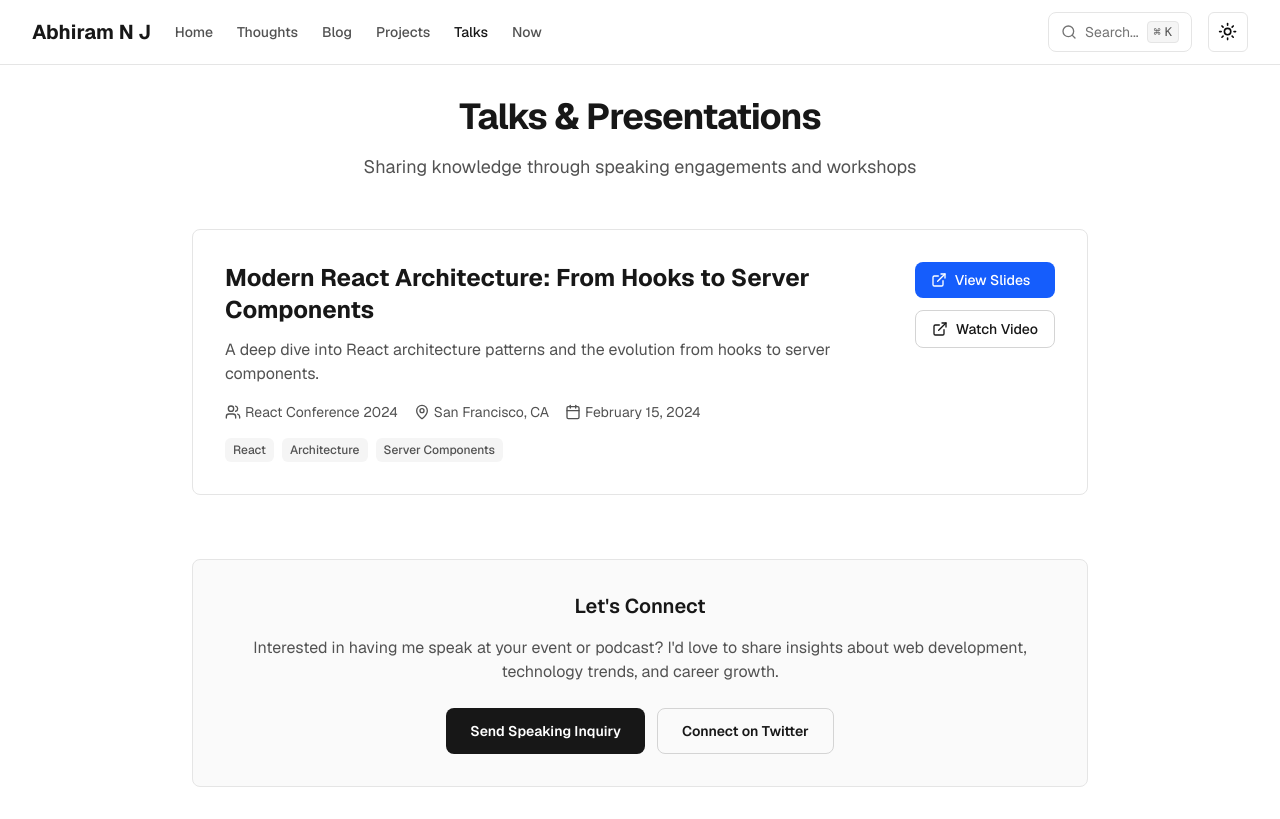
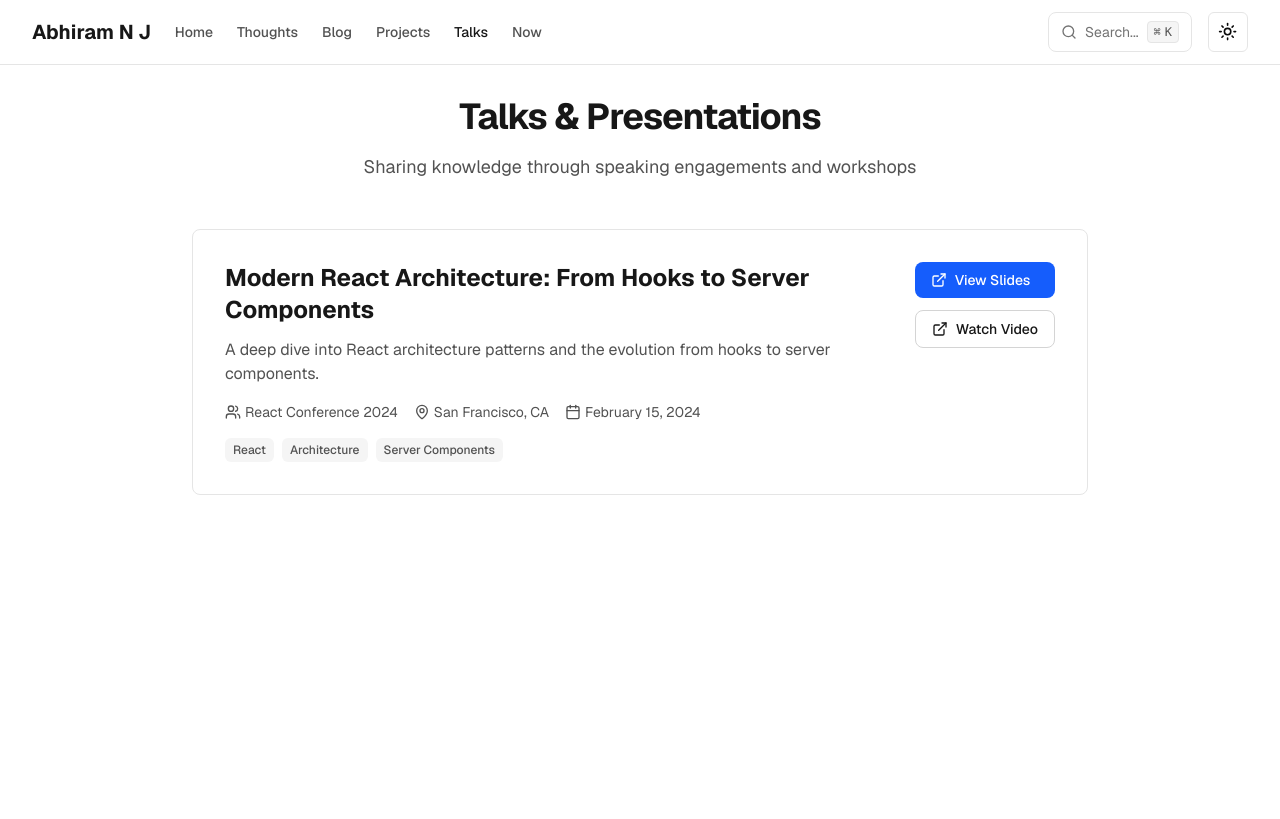
Before and after one commit to twilighty-abhi/portfolio-v3.0, a Next.js app: page /talks in a window 1280 px wide. Built offline with nearby package versions, Linux system fonts and the light colour scheme.

Commit message:
feat: add ContactCard component and integrate it into blog, projects, talks, and thoughts pages for enhanced user engagement

```diff
--- a/content/blog/sample-template.mdx
+++ b/content/blog/sample-template.mdx
@@ -4,7 +4,7 @@ description: "Brief description of your blog post"
 date: "2025-08-05"
 tags: ["tag1", "tag2", "tag3"]
 category: "category"
-published: false
+published: true
 readingTime: "X min read"
 ---
 
--- a/src/app/blog/[slug]/page.tsx
+++ b/src/app/blog/[slug]/page.tsx
@@ -4,6 +4,7 @@ import Link from 'next/link';
 import { ArrowLeft } from 'lucide-react';
 import { getContentBySlug, getContentByType } from '@/lib/content-server';
 import { MDXRemote } from 'next-mdx-remote/rsc';
+import { ContactCard } from '@/components/contact-card';
 
 interface BlogPageProps {
   params: Promise<{
@@ -139,6 +140,11 @@ export default async function BlogPostPage({ params }: BlogPageProps) {
               </a>
             </div>
           </div>
+
+          {/* Contact Card */}
+          <div className="mt-12">
+            <ContactCard bgColor="bg-blue-50 dark:bg-[#86B6F6]" textColor="text-neutral-900 dark:text-black" />
+          </div>
         </footer>
       </div>
     </div>
--- a/src/app/blog/page.tsx
+++ b/src/app/blog/page.tsx
@@ -1,6 +1,7 @@
 import { Metadata } from 'next';
 import Link from 'next/link';
 import { getContentByType } from '@/lib/content-server';
+import { ContactCard } from '@/components/contact-card';
 
 export const metadata: Metadata = {
   title: 'Blog - Abhiram N J',
--- a/src/app/page.tsx
+++ b/src/app/page.tsx
@@ -2,6 +2,7 @@ import Link from 'next/link';
 import { ArrowRight, Github, Twitter, Linkedin, Mail } from 'lucide-react';
 import { getAllContent } from '@/lib/content-server';
 import { getRecentContent } from '@/lib/content';
+import { ContactCard } from '@/components/contact-card';
 
 export default function HomePage() {
   const allContent = getAllContent().filter(item => item.type !== 'now');
--- a/src/app/projects/[slug]/page.tsx
+++ b/src/app/projects/[slug]/page.tsx
@@ -4,6 +4,7 @@ import Link from 'next/link';
 import { ArrowLeft, ExternalLink, Github } from 'lucide-react';
 import { getContentBySlug, getContentByType } from '@/lib/content-server';
 import { MDXRemote } from 'next-mdx-remote/rsc';
+import { ContactCard } from '@/components/contact-card';
 
 interface ProjectPageProps {
   params: Promise<{
@@ -151,6 +152,11 @@ export default async function ProjectPage({ params }: ProjectPageProps) {
               </Link>
             </div>
           </div>
+
+          {/* Contact Card */}
+          <div className="mt-12">
+            <ContactCard bgColor="bg-blue-50 dark:bg-[#C3FF68]" textColor="text-neutral-900 dark:text-black" />
+          </div>
         </footer>
       </div>
     </div>
--- a/src/app/projects/page.tsx
+++ b/src/app/projects/page.tsx
@@ -2,6 +2,7 @@ import { Metadata } from 'next';
 import Link from 'next/link';
 import { ExternalLink, Github } from 'lucide-react';
 import { getContentByType } from '@/lib/content-server';
+import { ContactCard } from '@/components/contact-card';
 
 export const metadata: Metadata = {
   title: 'Projects - Abhiram N J',
--- a/src/app/talks/page.tsx
+++ b/src/app/talks/page.tsx
@@ -2,6 +2,7 @@ import { Metadata } from 'next';
 import Link from 'next/link';
 import { ExternalLink, MapPin, Calendar, Users } from 'lucide-react';
 import { getContentByType } from '@/lib/content-server';
+import { ContactCard } from '@/components/contact-card';
 
 export const metadata: Metadata = {
   title: 'Talks - Abhiram N J',
@@ -169,33 +170,7 @@ export default function TalksPage() {
           </div>
         )}
 
-        <footer className="mt-16 text-center">
-          <div className="rounded-lg border border-neutral-200 bg-neutral-50 p-8 dark:border-neutral-800 dark:bg-neutral-900">
-            <h2 className="text-xl font-semibold text-neutral-900 dark:text-neutral-100 mb-4">
-              Let's Connect
-            </h2>
-            <p className="text-neutral-600 dark:text-neutral-400 mb-6">
-              Interested in having me speak at your event or podcast?
-              I'd love to share insights about web development, technology trends, and career growth.
-            </p>
-            <div className="flex flex-col gap-3 sm:flex-row sm:justify-center">
-              <a
-                href="mailto:hello@abhiramnj.com"
-                className="inline-flex items-center justify-center rounded-lg bg-neutral-900 px-6 py-3 text-sm font-semibold text-white transition-colors hover:bg-neutral-800 dark:bg-neutral-100 dark:text-neutral-900 dark:hover:bg-neutral-200"
-              >
-                Send Speaking Inquiry
-              </a>
-              <a
-                href="https://x.com/TwilightyAbhi"
-                target="_blank"
-                rel="noopener noreferrer"
-                className="inline-flex items-center justify-center rounded-lg border border-neutral-300 px-6 py-3 text-sm font-semibold text-neutral-900 transition-colors hover:bg-neutral-100 dark:border-neutral-700 dark:text-neutral-100 dark:hover:bg-neutral-800"
-              >
-                Connect on Twitter
-              </a>
-            </div>
-          </div>
-        </footer>
+
       </div>
     </div>
   );
--- a/src/app/thoughts/page.tsx
+++ b/src/app/thoughts/page.tsx
@@ -1,6 +1,7 @@
 import { Metadata } from 'next';
 import Link from 'next/link';
 import { getContentByType } from '@/lib/content-server';
+import { ContactCard } from '@/components/contact-card';
 
 export const metadata: Metadata = {
   title: 'Thoughts - Abhiram N J',
--- /dev/null
+++ b/src/components/contact-card.tsx
@@ -0,0 +1,37 @@
+import Link from 'next/link';
+
+interface ContactCardProps {
+  bgColor?: string;
+  textColor?: string;
+}
+
+export function ContactCard({
+  bgColor = "bg-blue-50 dark:bg-[#FF9B50]",
+  textColor = "text-neutral-900 dark:text-black"
+}: ContactCardProps) {
+  return (
+    <div className={`${bgColor} rounded-xl p-8 my-16 relative shadow-md transition-colors`}>
+      <div className={`${textColor}`}>
+        <h3 className="text-2xl font-bold mb-2">
+          Want to discuss more with me.
+        </h3>
+
+        <div className="mt-6 flex flex-wrap gap-4">
+          <Link
+            href="https://cal.com/twiligthyabhi/catchup"
+            target="_blank"
+            className="inline-flex items-center justify-center rounded-full bg-blue-600 dark:bg-black px-6 py-3 text-sm font-medium text-white hover:bg-blue-700 dark:hover:bg-neutral-800 transition-colors"
+          >
+            Book a call
+          </Link>
+          <Link
+            href="mailto:hi@abhiramnj.com"
+            className="inline-flex items-center justify-center text-sm font-medium text-blue-600 dark:text-black underline underline-offset-4 hover:opacity-80 transition-opacity"
+          >
+            Email me
+          </Link>
+        </div>
+      </div>
+    </div>
+  );
+}
```
